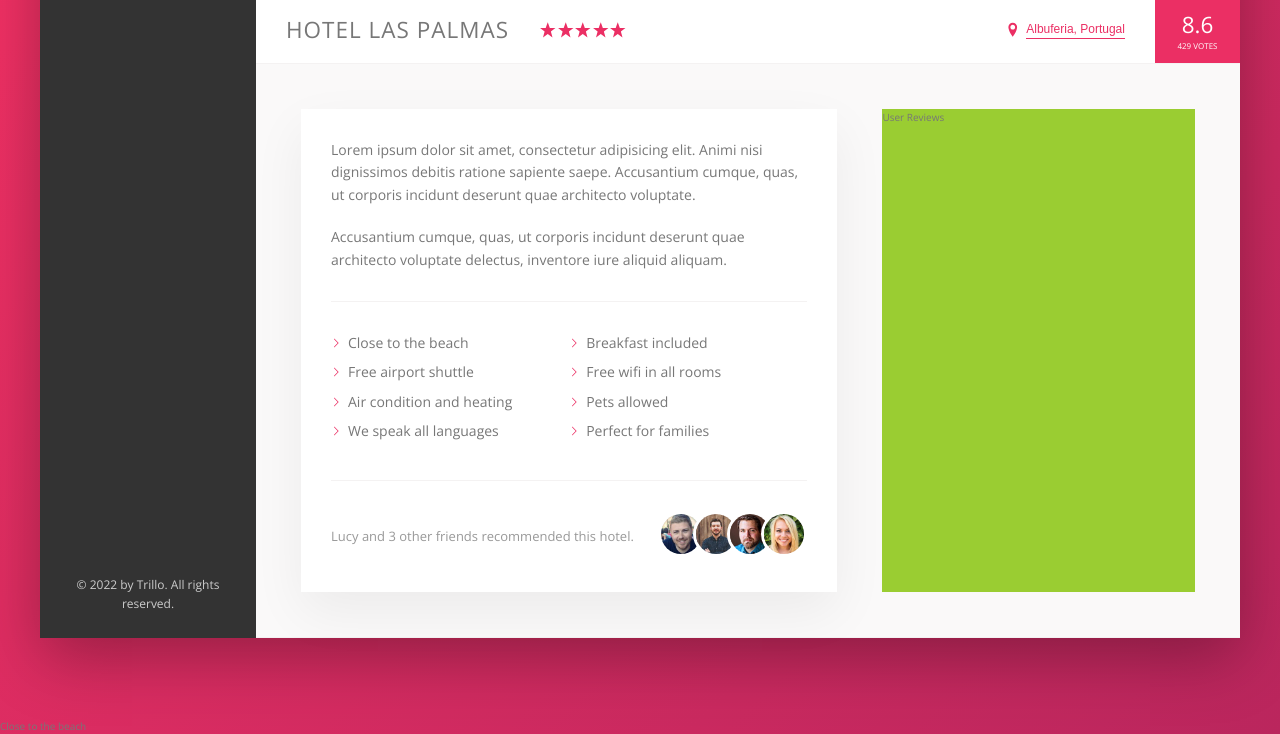
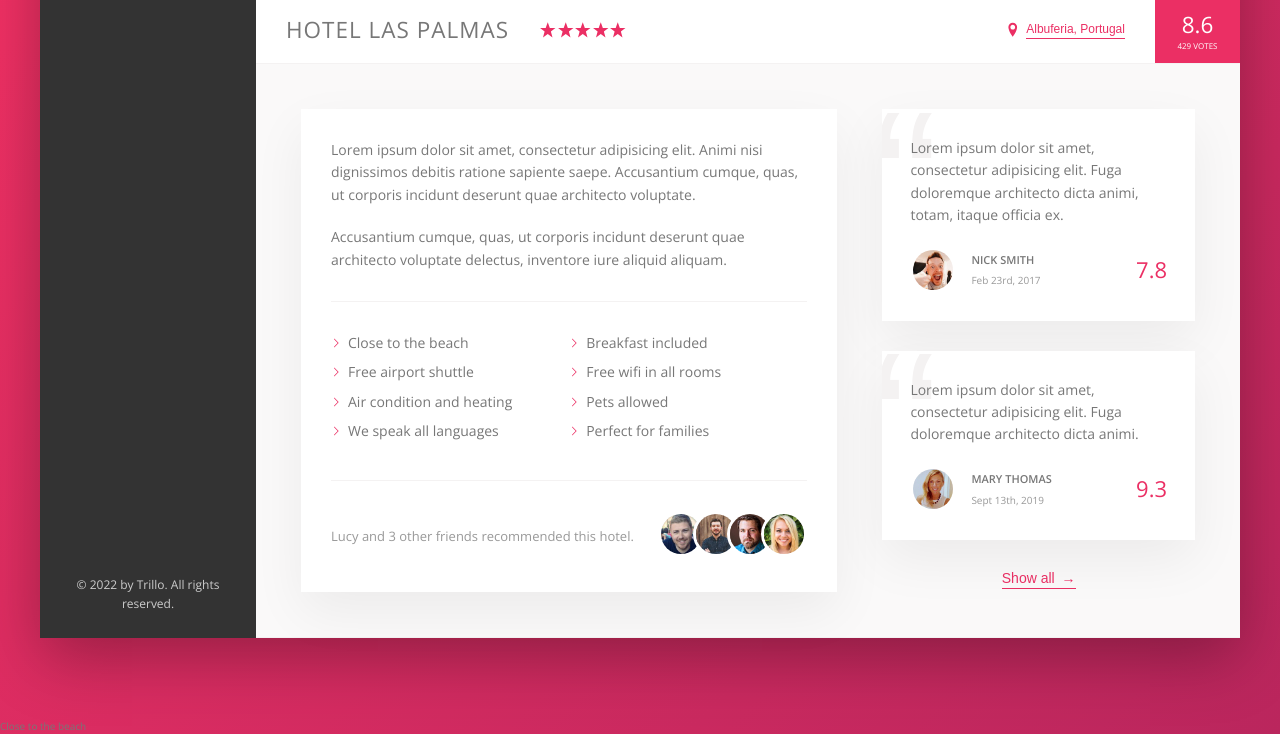
Before and after one commit to dmartin5150/Trello, a website: page index.html in a window 1280 px wide. Shown: the part 538-1272 px from the top of the page. Drawn offline with nearby package versions, Linux system fonts and the light colour scheme.

Commit message:
added review section

```diff
--- a/index.html
+++ b/index.html
@@ -163,7 +163,35 @@
                         </div>
                     </div>
                     <div class="user-reviews">
-                        User Reviews
+                        <figure class="review">
+                            <blockquote class="review__text">
+                                Lorem ipsum dolor sit amet, consectetur adipisicing elit. Fuga doloremque architecto
+                                dicta animi, totam, itaque officia ex.
+                            </blockquote>
+                            <figcaption class="review__user">
+                                <img src="img/user-1.jpg" alt="User 1" class="review__photo">
+                                <div class="review__user-box">
+                                    <p class="review__user-name">Nick Smith</p>
+                                    <p class="review__user-date">Feb 23rd, 2017 </p>
+                                </div>
+                                <div class="review__rating">7.8</div>
+                            </figcaption>
+                        </figure>
+                        <figure class="review">
+                            <blockquote class="review__text">
+                                Lorem ipsum dolor sit amet, consectetur adipisicing elit. Fuga doloremque architecto
+                                dicta animi.
+                            </blockquote>
+                            <figcaption class="review__user">
+                                <img src="img/user-2.jpg" alt="User 2" class="review__photo">
+                                <div class="review__user-box">
+                                    <p class="review__user-name">Mary Thomas</p>
+                                    <p class="review__user-date">Sept 13th, 2019</p>
+                                </div>
+                                <div class="review__rating">9.3</div>
+                            </figcaption>
+                        </figure>
+                        <button class="btn-inline">Show all <span>&rarr;</span></button>
                     </div>
                 </div>
 
--- a/sass/_component.scss
+++ b/sass/_component.scss
@@ -287,8 +287,17 @@
     cursor:pointer;
     transition: all 0.2s;
 
+    & span {
+        margin-left: 3px;
+        transition:margin-left 0.2s;
+    }
+
     &:hover {
         color: var(--color-grey-dark-1);
+
+        span {
+            margin-left: 8px;
+        }
     }
 
     &:focus {
@@ -390,3 +399,77 @@
 
     }
 }
+
+//reviews
+
+.review {
+
+    background-color: var(--color-white);
+    box-shadow: var(--shadow-light);
+    padding:2.8rem;
+    margin-bottom: 3rem;
+    position:relative;
+    overflow: hidden;
+
+
+
+    &__text {
+        margin-bottom: 2rem;
+        z-index: 10;
+        position:relative;
+    }
+
+    &__user {
+        display:flex;
+        align-items: center;
+    }
+
+
+
+    &__photo {
+        box-sizing: content-box;
+        height:4rem;
+        width:4rem;
+        border-radius: 50%;
+        border:3px solid var(--color-white);
+        margin-right: 1.5rem;;
+
+
+
+    }
+
+    &__user-box {
+        margin-right:auto;
+    }
+
+    &__user-name {
+        font-size:1.1rem;
+        font-weight: 600;
+        text-transform: uppercase;
+        margin-bottom:0.4rem;
+    }
+    &__user-date {
+        font-size: 1rem;
+        color:var(--color-grey-dark-3);
+        // font-weight: 300;
+    }
+
+    &__rating {
+        font-size: 2.2rem;
+        font-weight: 300;
+        color:var(--color-primary);
+
+    }
+
+    &::before {
+        content: "\201C";
+        position:absolute;
+        top:-2.75rem;
+        left: -1rem;
+        line-height: 1;
+        font-size:20rem;
+        color:var(--color-grey-light-2);
+        font-family: sans-serif;
+        z-index:1;
+    }
+}
--- a/sass/_layout.scss
+++ b/sass/_layout.scss
@@ -36,6 +36,7 @@
 }
 
 .detail {
+    font-size: 1.4rem;
     display:flex;
     padding:4.5rem;
     background-color: var(--color-grey-light-1);
@@ -43,7 +44,7 @@
 }
 
 .description {
-    font-size: 1.4rem;
+
     background-color: var(--color-white);
     box-shadow: var(--shadow-light);
     padding:3rem;
@@ -54,6 +55,8 @@
 
 
 .user-reviews {
-    background-color: yellowgreen;
     flex:1;
+    display:flex;
+    flex-direction: column;
+    align-items: center;
 }
```
Also changed, not shown: css/style.css, 1 other file.
